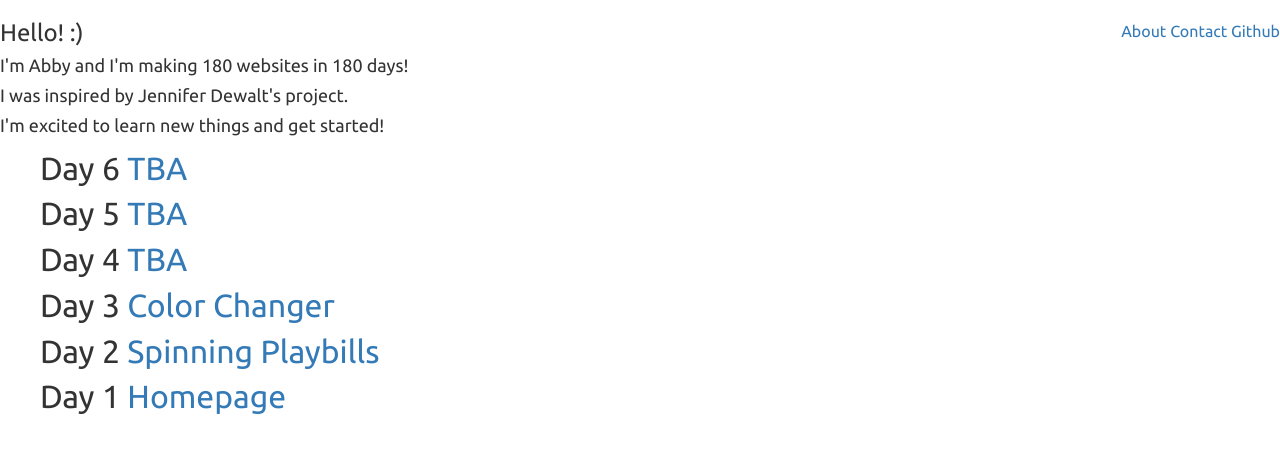
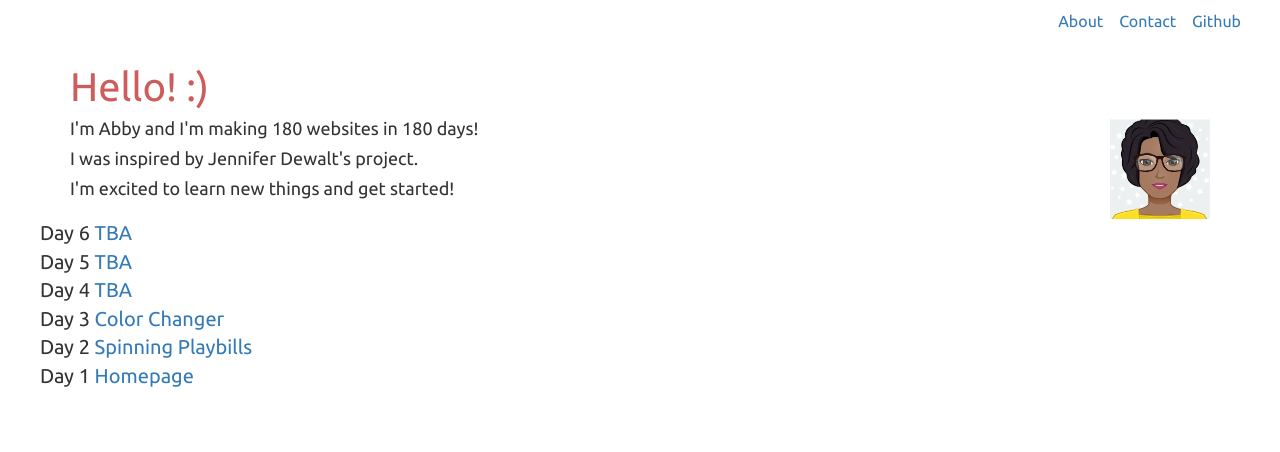
Before and after one commit to abby-garcia/180_homepage, a plain HTML site: page index.html in a window 1280 px wide. Drawn offline with nearby package versions, Linux system fonts and the light colour scheme.

Commit message:
added avatar

```diff
--- a/css/main.css
+++ b/css/main.css
@@ -3,7 +3,8 @@
 
 .header{
 	float:right;
-	margin-right:
+	margin-right: 39px;
+    margin-top: 10px;
 }
 
 .header ul li{
@@ -11,6 +12,7 @@
 	display: inline-block;
 	font-family: 'Ubuntu', sans-serif;
 	font-size: 16px;
+	margin-left: 12px;
 
 
 }
@@ -19,8 +21,22 @@
 .hello{
 	font-family: 'Ubuntu', sans-serif;
 	font-size: 40px;
+	padding-top: 45px;
 
 }
+
+.greeting{
+	font-size: 40px;
+	color:indianred;
+}
+
+.avatar{
+	width: 100px;
+    height: 100px;
+    float: right;
+
+}
+
 /*Hello Ends*/
 
 
@@ -33,6 +49,6 @@
 
 .day_font{
 	font-family: 'Ubuntu', sans-serif;
-	font-size: 32px;
+	font-size: 20px;
 
 }
--- a/index.html
+++ b/index.html
@@ -31,16 +31,19 @@
 
 
     <!-- Hello section  -->
-  <section class="hello">
-    <h3>Hello! :) </h3>
+  <section class="hello container">
+    <h3 class="greeting">Hello! :) </h3>
+    <a href="www.github.com/abby-garcia"><img src="img/avatar.png" class="avatar"></a>
     <h4>I'm Abby and I'm making 180 websites in 180 days!</h4>
     <h4> I was inspired by Jennifer Dewalt's project. </h4>
     <h4>I'm excited to learn new things and get started!</h4>
 
-
   </section>
 
     <!-- Hello secion Ends  -->
+
+
+
 
     <!-- Days -->
     <section class="days">
```
Also changed, not shown: img/avatar.png (added).
